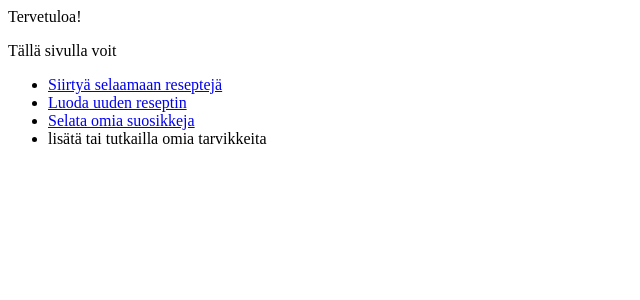
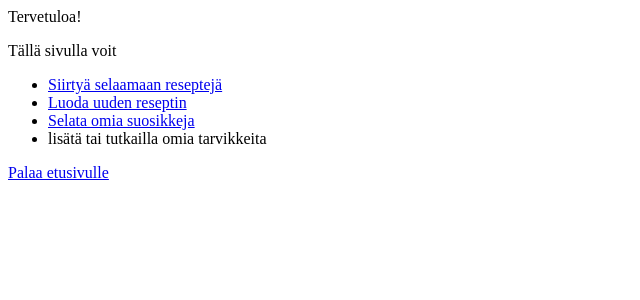
Before and after one commit to kivik-beep/Reseptisovellus, a Flask app: page /welcome in a window 1280 px wide. Shown: the top 300 px of the page, without its empty margins (0-640 px from the left). Run offline with Flask 2, Linux system fonts and the light colour scheme.

Commit message:
Add back to front page -links

```diff
--- a/templates/login.html
+++ b/templates/login.html
@@ -13,3 +13,5 @@ Anna salasana:
 <a href="/welcome">siirry seuraavalle sivulle</a>
 <p>
 <a href="/register">Luo uusi käyttäjätunnus</a>
+<p>
+<a href="/">Palaa etusivulle</a>
--- a/templates/register.html
+++ b/templates/register.html
@@ -12,3 +12,5 @@ Anna salasana uudelleen:
 <p>
 <input type="submit" value="Luo tunnus">
 </form>
+<p>
+<a href="/">Palaa etusivulle</a>
--- a/templates/welcome.html
+++ b/templates/welcome.html
@@ -6,3 +6,5 @@
 <li> <a href="/favourites">Selata omia suosikkeja</a>
 <li> lisätä tai tutkailla omia tarvikkeita
 </ul>
+<p>
+<a href="/">Palaa etusivulle</a>
```
